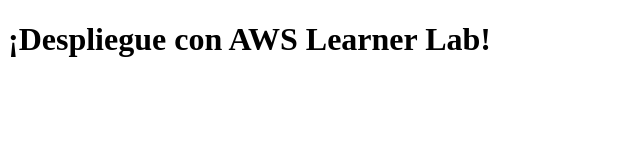
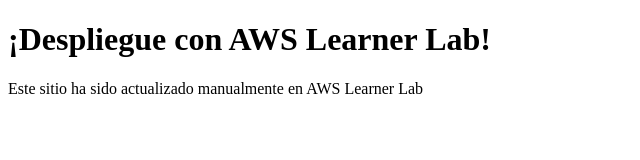
Before and after one commit to jequiroga0303/mi-proyecto-devops, a plain HTML site: page src/index.html in a window 1280 px wide. Shown: the whole page, without its empty margins (0-640 px from the left). Drawn offline with Linux system fonts and the light colour scheme.

Commit message:
Update index.html

```diff
--- a/src/index.html
+++ b/src/index.html
@@ -10,3 +10,5 @@
     <h1>¡Despliegue con AWS Learner Lab!</h1>
 </body>
 </html>
+
+<p>Este sitio ha sido actualizado manualmente en AWS Learner Lab</p>
```
